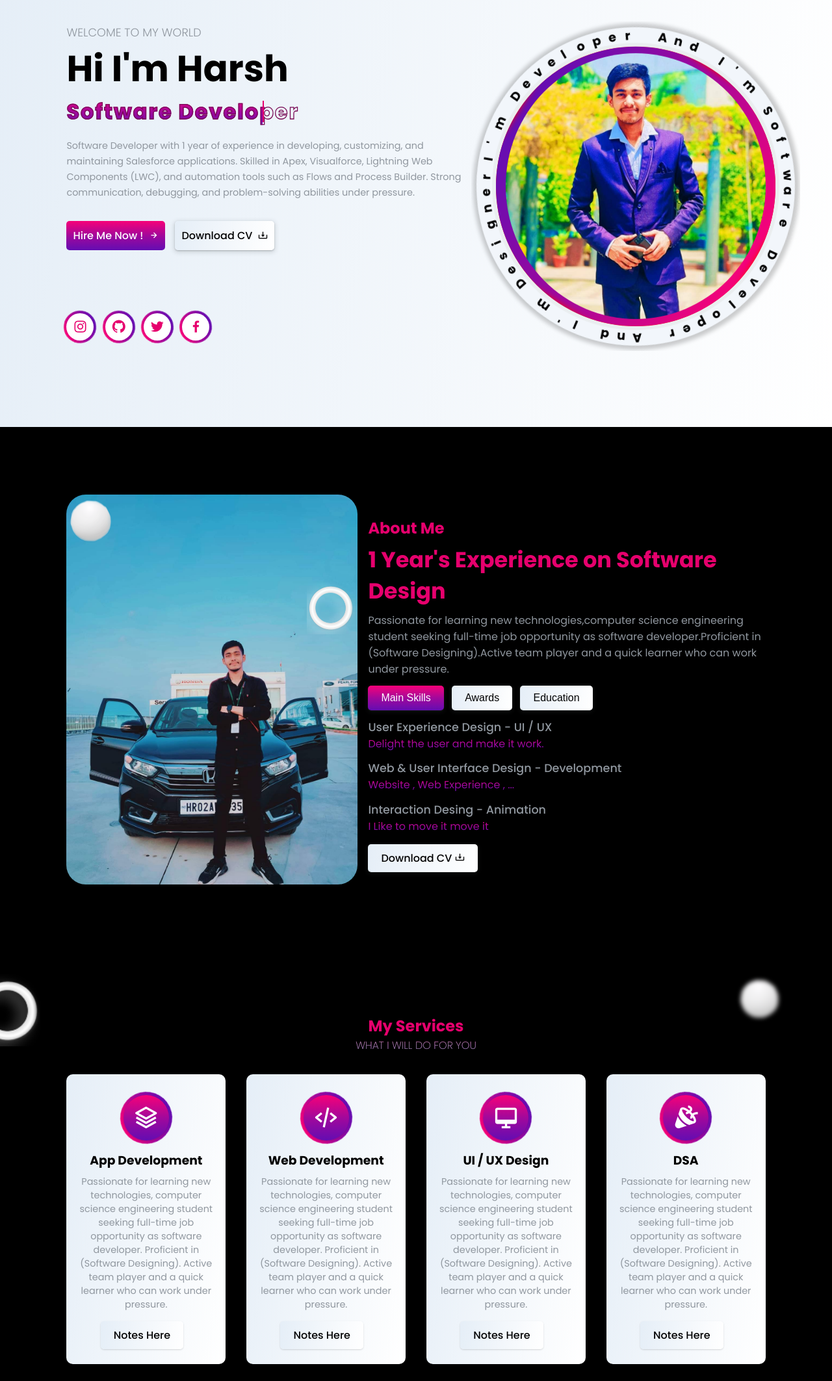
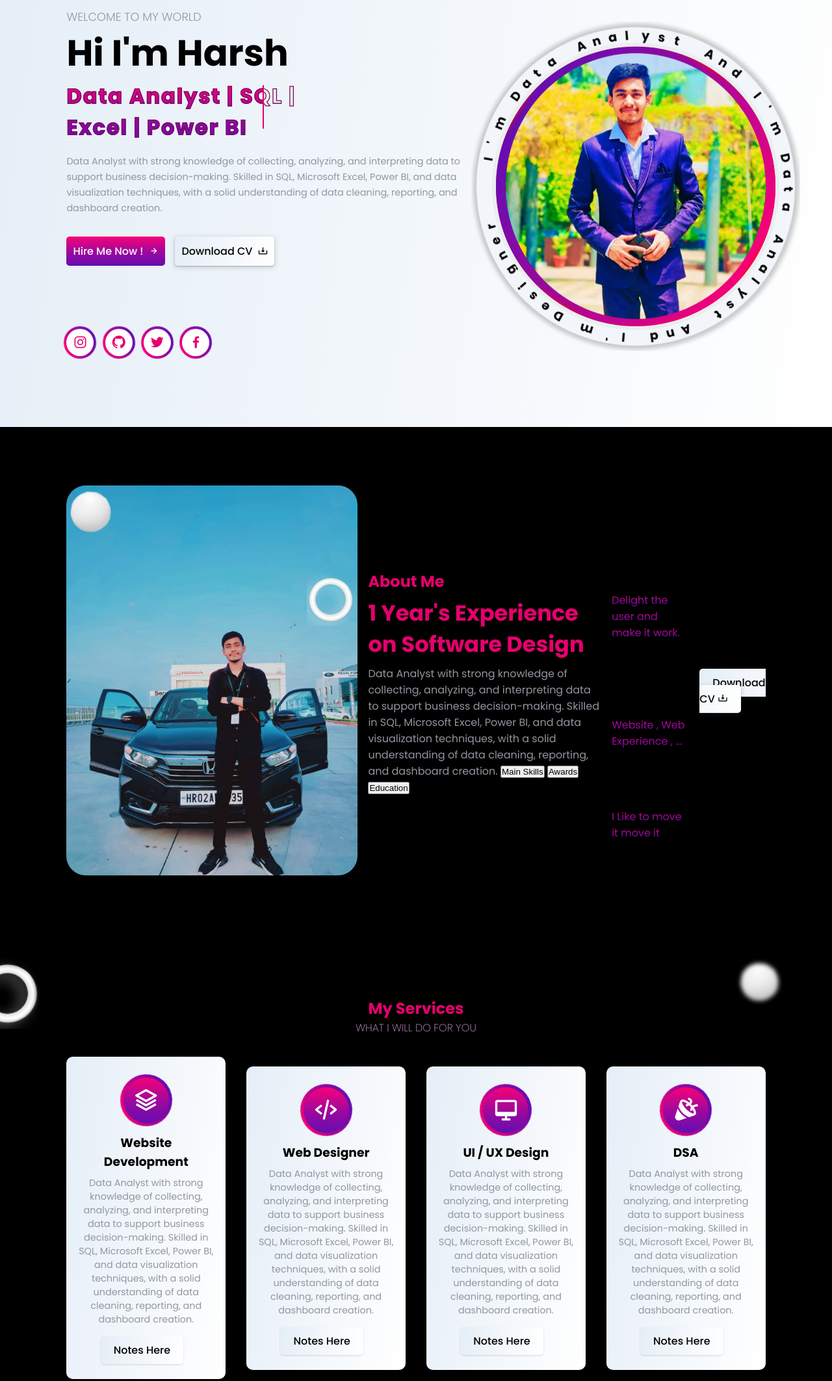
Before and after one commit to Harshba/Portfolio-website, a plain HTML site: page index.html in a window 1280 px wide. Shown: the part 143-2268 px from the top of the page at 65% size. Drawn offline with nearby package versions, Linux system fonts and the light colour scheme.

Commit message:
Update index.html

```diff
--- a/index.html
+++ b/index.html
@@ -49,10 +49,10 @@
             <h1>Hi I'm Harsh</h1>
 
             <div class="text-animate">
-                <h2>Software Developer</h2>
+                <h2>Data Analyst | SQL | Excel | Power BI</h2>
             </div>
 
-            <p>Software Developer with 1 year of experience in developing, customizing, and maintaining Salesforce applications. Skilled in Apex, Visualforce, Lightning Web Components (LWC), and automation tools such as Flows and Process Builder. Strong communication, debugging, and problem-solving abilities under pressure.
+            <p>Data Analyst with strong knowledge of collecting, analyzing, and interpreting data to support business decision-making. Skilled in SQL, Microsoft Excel, Power BI, and data visualization techniques, with a solid understanding of data cleaning, reporting, and dashboard creation.
             </p>
 
             <div class="btn-box">
@@ -85,7 +85,7 @@
             <img src="img/portfolio/FB_IMG_1707201047825.jpg" alt="">
             <div class="rotate-text">
                 <div class="text">
-                    <p>I'm Developer And I'm Software Developer And I'm Designer</p>
+                    <p>I'm Data Analyst And I'm Data Analyst And I'm Designer</p>
                 </div>
                 <span><i></i></span>
             </div>
@@ -103,8 +103,8 @@
         <div class="about-content">
             <h2 class="heading">About Me</h2>
             <h3 class="pink">1 Year's Experience on Software Design</h3>
-            <p>Passionate for learning new technologies,computer science engineering student seeking full-time job opportunity as software developer.Proficient in (Software Designing).Active team player and a quick learner who can work under pressure.
-            </p>
+            <p> Data Analyst with strong knowledge of collecting, analyzing, and interpreting data to support business decision-making. Skilled in SQL, Microsoft Excel, Power BI, and data visualization techniques, with a solid understanding of data cleaning, reporting, and dashboard creation.
+            </
             <div class="about-btn">
                 <button class="active">Main Skills</button>
                 <button>Awards</button>
@@ -175,8 +175,8 @@
                     <i class='bx bx-layer' ></i>
                     <span></span>
                 </div>
-                <h3>App Development</h3>
-                <p>Passionate for learning new technologies, computer science engineering student seeking full-time job opportunity as software developer. Proficient in (Software Designing). Active team player and a quick learner who can work under pressure. </p>
+                <h3>Website Development</h3>
+                <p>Data Analyst with strong knowledge of collecting, analyzing, and interpreting data to support business decision-making. Skilled in SQL, Microsoft Excel, Power BI, and data visualization techniques, with a solid understanding of data cleaning, reporting, and dashboard creation. </p>
                 <a href="https://drive.google.com/drive/folders/1Xxh03U0QlkSmVxaA3b4sj8LXfY7UG13b" class="readMore">Notes Here </a>
             </div>
 
@@ -185,8 +185,8 @@
                     <i class='bx bx-code-alt' ></i>
                     <span></span>
                 </div>
-                <h3>Web Development</h3>
-                <p>Passionate for learning new technologies, computer science engineering student seeking full-time job opportunity as software developer. Proficient in (Software Designing). Active team player and a quick learner who can work under pressure.
+                <h3>Web Designer</h3>
+                <p>Data Analyst with strong knowledge of collecting, analyzing, and interpreting data to support business decision-making. Skilled in SQL, Microsoft Excel, Power BI, and data visualization techniques, with a solid understanding of data cleaning, reporting, and dashboard creation.
                 </p>
                 <a href="https://drive.google.com/drive/folders/1dvH7S4_hjMddZwAxFpJHRp8M-C6q68AH" class="readMore">Notes Here</a>
             </div>
@@ -197,7 +197,7 @@
                     <span></span>
                 </div>
                 <h3>UI / UX Design</h3>
-                <p>Passionate for learning new technologies, computer science engineering student seeking full-time job opportunity as software developer. Proficient in (Software Designing). Active team player and a quick learner who can work under pressure.
+                <p>Data Analyst with strong knowledge of collecting, analyzing, and interpreting data to support business decision-making. Skilled in SQL, Microsoft Excel, Power BI, and data visualization techniques, with a solid understanding of data cleaning, reporting, and dashboard creation.
                 </p>
                 <a href="https://drive.google.com/drive/folders/1Toyl7jVOP8bQD7d_BwELv_ZBswO8XlhX" class="readMore">Notes Here</a>
             </div>
@@ -208,7 +208,7 @@
                     <span></span>
                 </div>
                 <h3>DSA</h3>
-                <p>Passionate for learning new technologies, computer science engineering student seeking full-time job opportunity as software developer. Proficient in (Software Designing). Active team player and a quick learner who can work under pressure.
+                <p>Data Analyst with strong knowledge of collecting, analyzing, and interpreting data to support business decision-making. Skilled in SQL, Microsoft Excel, Power BI, and data visualization techniques, with a solid understanding of data cleaning, reporting, and dashboard creation.
                 </p>
                 <a href="https://drive.google.com/drive/folders/1-Xm4anBmYMAEXexfBiwX49WhtkGcq1H4" class="readMore">Notes Here</a>
             </div>
@@ -241,7 +241,7 @@
             <button class="button mixitup-control-active" data-filter="all">All Work</button>
             <button class="button" data-filter=".web">Web Development</button>
             <button class="button" data-filter=".uiux">UI/UX Design</button>
-            <button class="button" data-filter=".branding">Branding Design</button>
+            <button class="button" data-filter=".branding">Reports & Dashboards Design</button>
         </div>
 
         <div class="portfolio-gallery">
@@ -303,7 +303,7 @@
 
             <div class="portfolio-box mix branding">
                 <div class="portfolio-content">
-                    <h3>Web Development</h3>
+                    <h3>Website Development</h3>
                     <p>Lorem ipsum dolor sit amet consectetur adipisicing elit. Asperiores, soluta.</p>
                     <a href="https://quickref.me/" class="readMore">Explore More</a>
                 </div>
```
